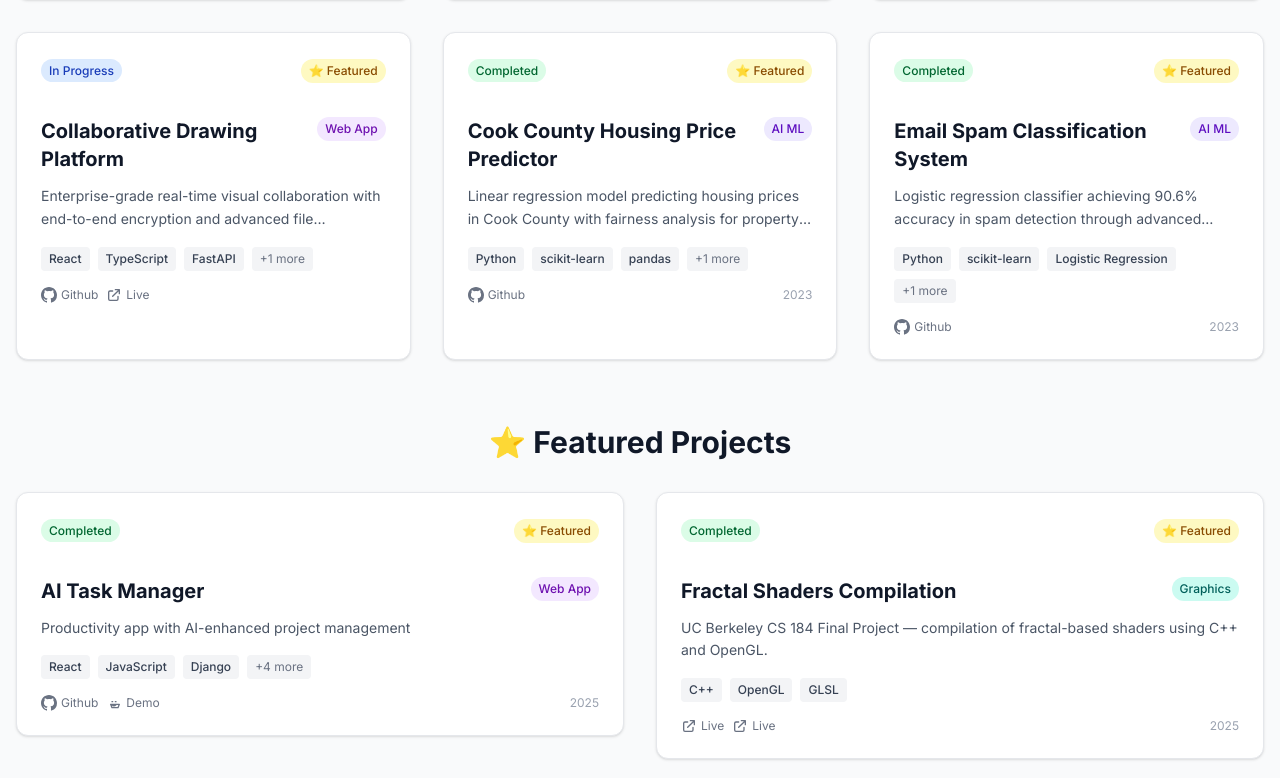
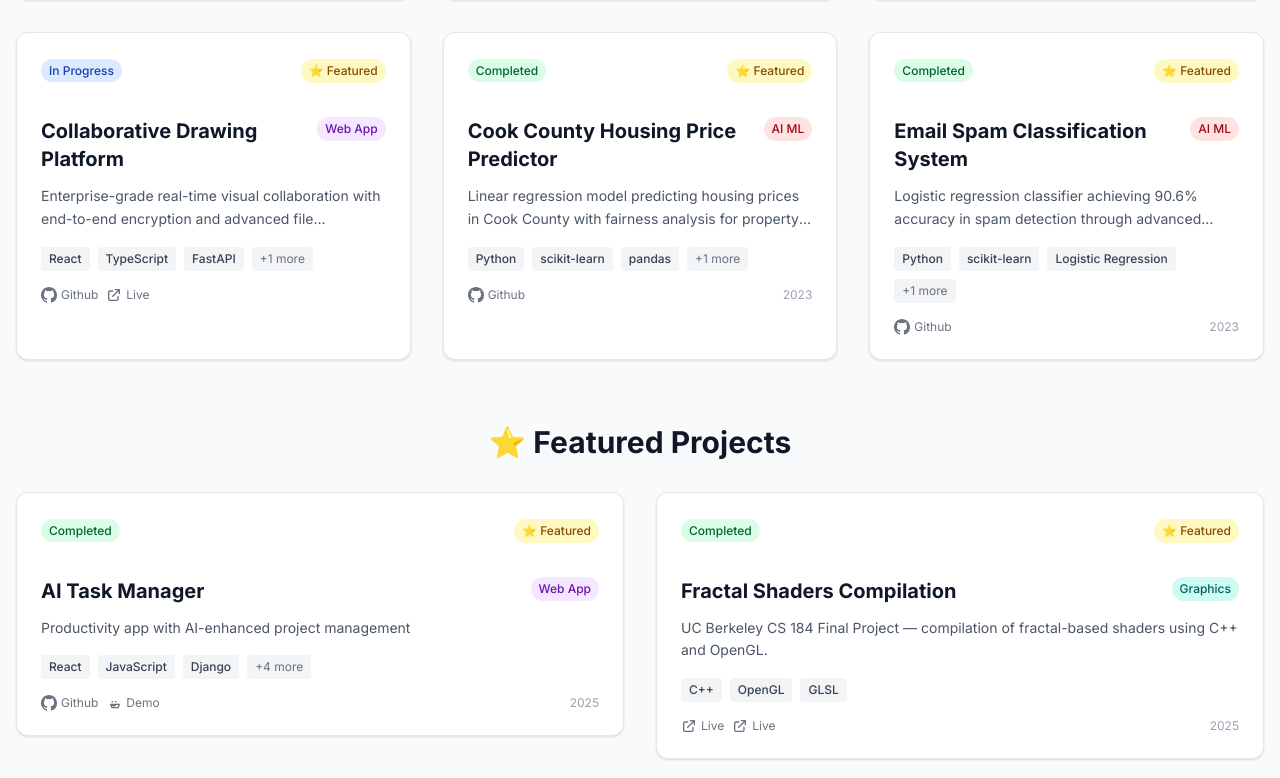
Before and after one commit to NicoV7/my-portfolio, a Next.js app: page /projects in a window 1280 px wide. Shown: the part 822-1600 px from the top of the page. Built offline with nearby package versions, Linux system fonts and the light colour scheme.

Commit message:
Restylized AI-ML tag to stand out more

```diff
--- a/src/app/components/ProjectCard.tsx
+++ b/src/app/components/ProjectCard.tsx
@@ -26,7 +26,7 @@ const categoryColors = {
   'game': 'bg-red-100 text-red-800 dark:bg-red-900/30 dark:text-red-300 night:bg-red-900/20 night:text-red-400',
   'graphics': 'bg-teal-100 text-teal-800 dark:bg-teal-900/30 dark:text-teal-300 night:bg-teal-900/20 night:text-teal-400',
   'security': 'bg-amber-100 text-amber-800 dark:bg-amber-900/30 dark:text-amber-300 night:bg-orange-900/20 night:text-orange-400',
-  'AI-ML': 'bg-violet-100 text-violet-800 dark:bg-violet-900/30 dark:text-violet-300 night:bg-violet-900/20 night:text-violet-400',
+  'AI-ML': 'bg-red-100 text-red-800 dark:bg-red-900/30 dark:text-red-300 night:bg-red-900/20 night:text-red-400',
   'other': 'bg-gray-100 text-gray-800 dark:bg-gray-900/30 dark:text-gray-300 night:bg-gray-900/20 night:text-gray-400'
 }
 
--- a/src/app/components/SimpleProjectCard.tsx
+++ b/src/app/components/SimpleProjectCard.tsx
@@ -24,7 +24,7 @@ const categoryColors = {
   'game': 'bg-red-100 text-red-800 dark:bg-red-900 dark:text-red-200 night:bg-red-800 night:text-red-100',
   'graphics': 'bg-teal-100 text-teal-800 dark:bg-teal-900 dark:text-teal-200 night:bg-teal-800 night:text-teal-100',
   'security': 'bg-amber-100 text-amber-800 dark:bg-amber-900 dark:text-amber-200 night:bg-amber-800 night:text-amber-100',
-  'AI-ML': 'bg-violet-100 text-violet-800 dark:bg-violet-900 dark:text-violet-200 night:bg-violet-800 night:text-violet-100',
+  'AI-ML': 'bg-red-100 text-red-800 dark:bg-red-900 dark:text-red-200 night:bg-red-800 night:text-red-100',
   'other': 'bg-gray-100 text-gray-800 dark:bg-gray-900 dark:text-gray-200 night:bg-gray-700 night:text-gray-100'
 }
 
```
